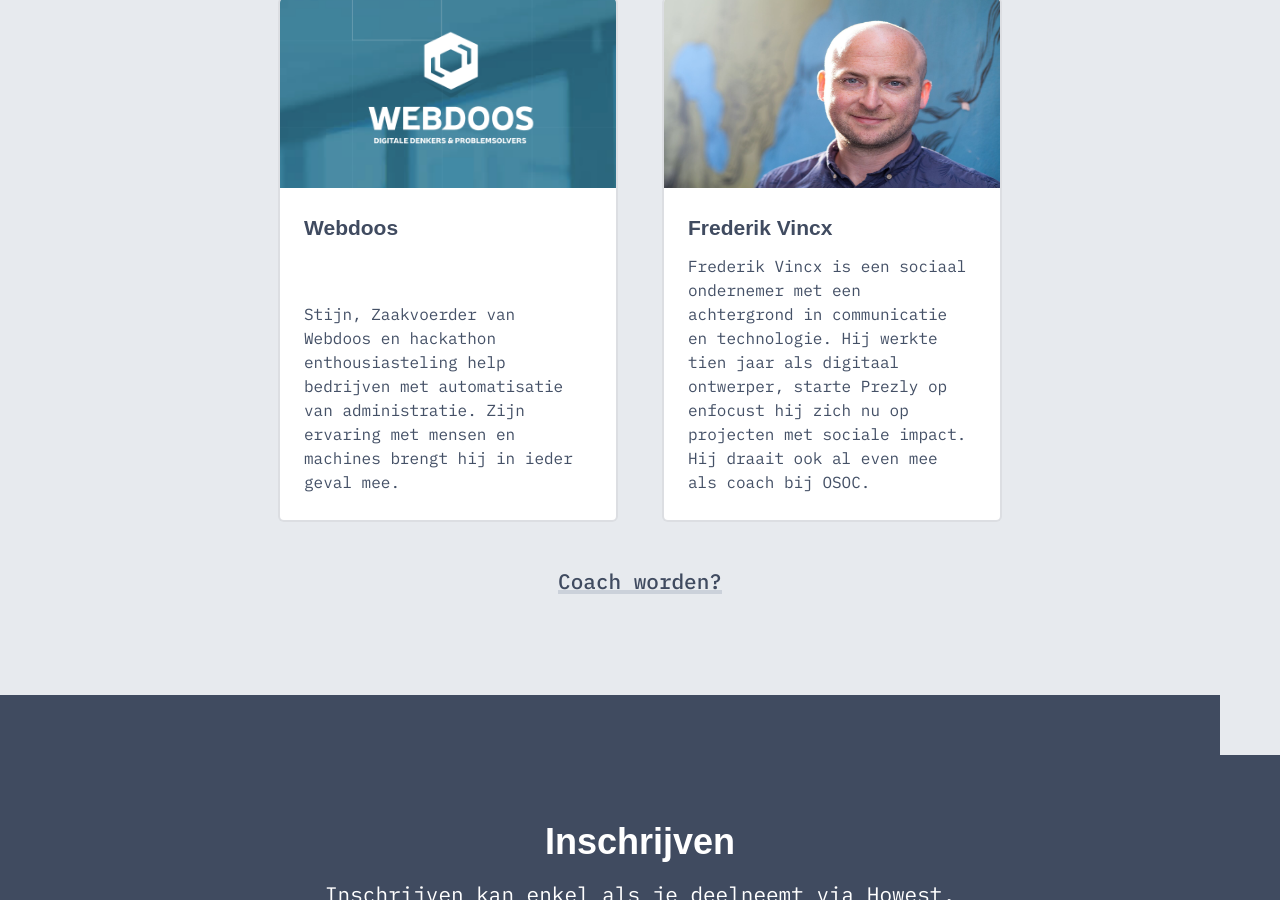
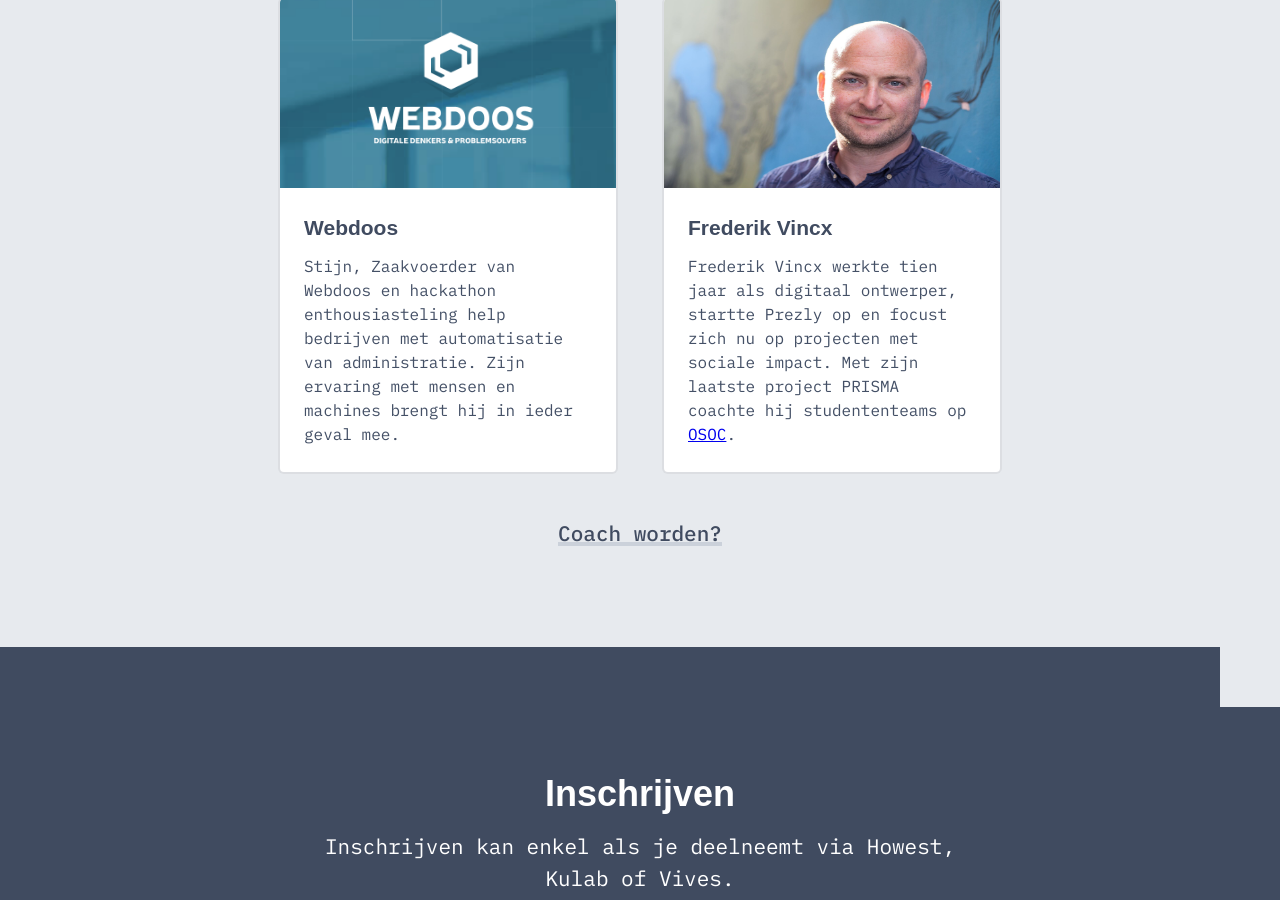
Before and after one commit to nerdlab-be/cityhacks-2018, a Jekyll site: the page built from _pages/index.markdown, in a window 1280 px wide and 900 px high, scrolled down 2955 px. Built offline with Jekyll 4.4.1, drawn with Linux system fonts in a browser that asks for light colours; some web fonts are replaced.

Commit message:
shorter text + link test

```diff
--- a/_data/coaches.yml
+++ b/_data/coaches.yml
@@ -4,6 +4,6 @@
   link: "https://www.webdoos.be/"
 
 - title: Frederik Vincx
-  body: Frederik Vincx is een sociaal ondernemer met een achtergrond in communicatie en technologie. Hij werkte tien jaar als digitaal ontwerper, starte Prezly op enfocust hij zich nu op projecten met sociale impact. Hij draait ook al even mee als coach bij OSOC.
+  body: Frederik Vincx werkte tien jaar als digitaal ontwerper, startte Prezly op en focust zich nu op projecten met sociale impact. Met zijn laatste project PRISMA coachte hij studententeams op <a href='#'>OSOC</a>.
   image: jpg/frits.jpg
   link: "http://www.frederikvincx.com/"
```
